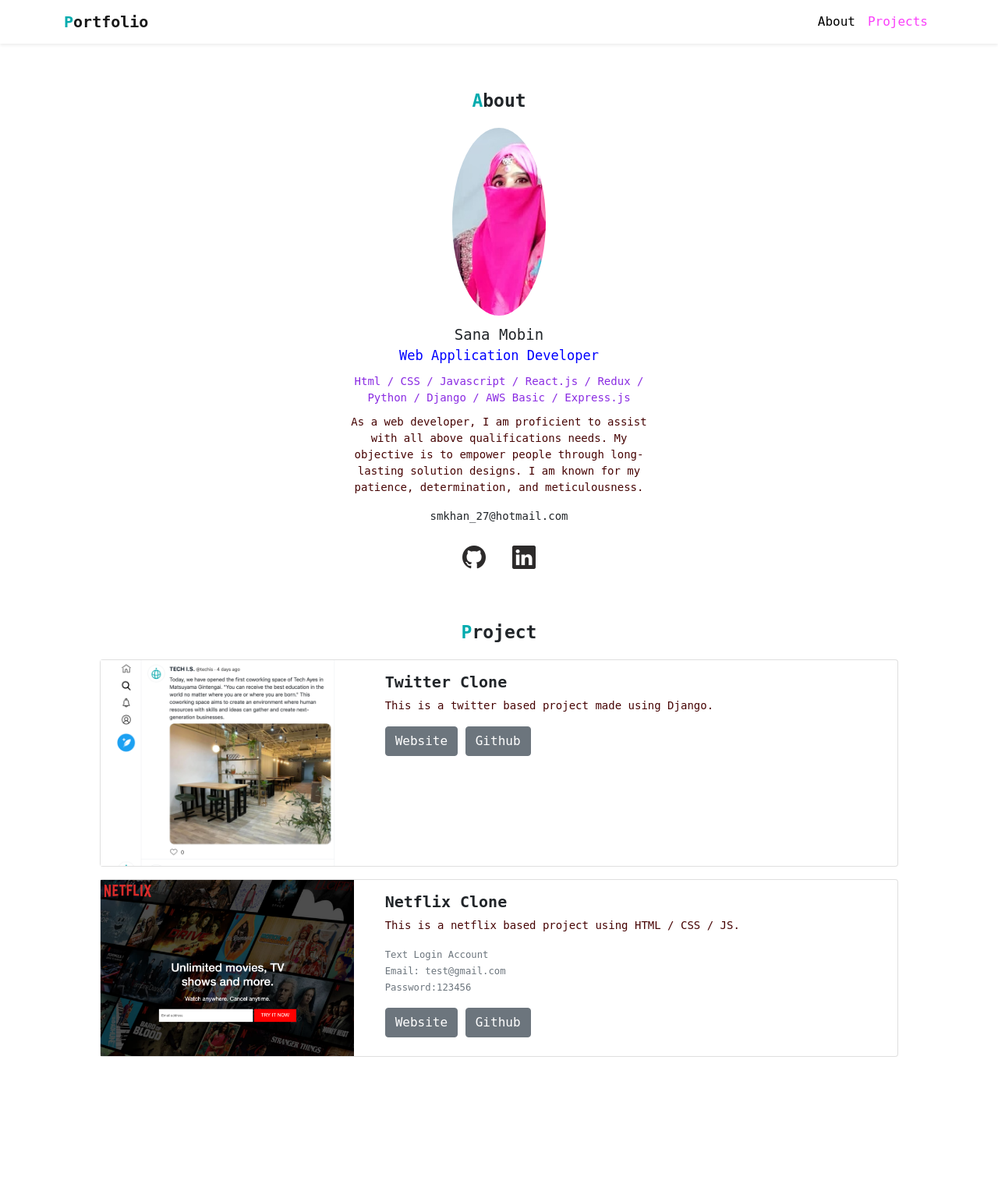
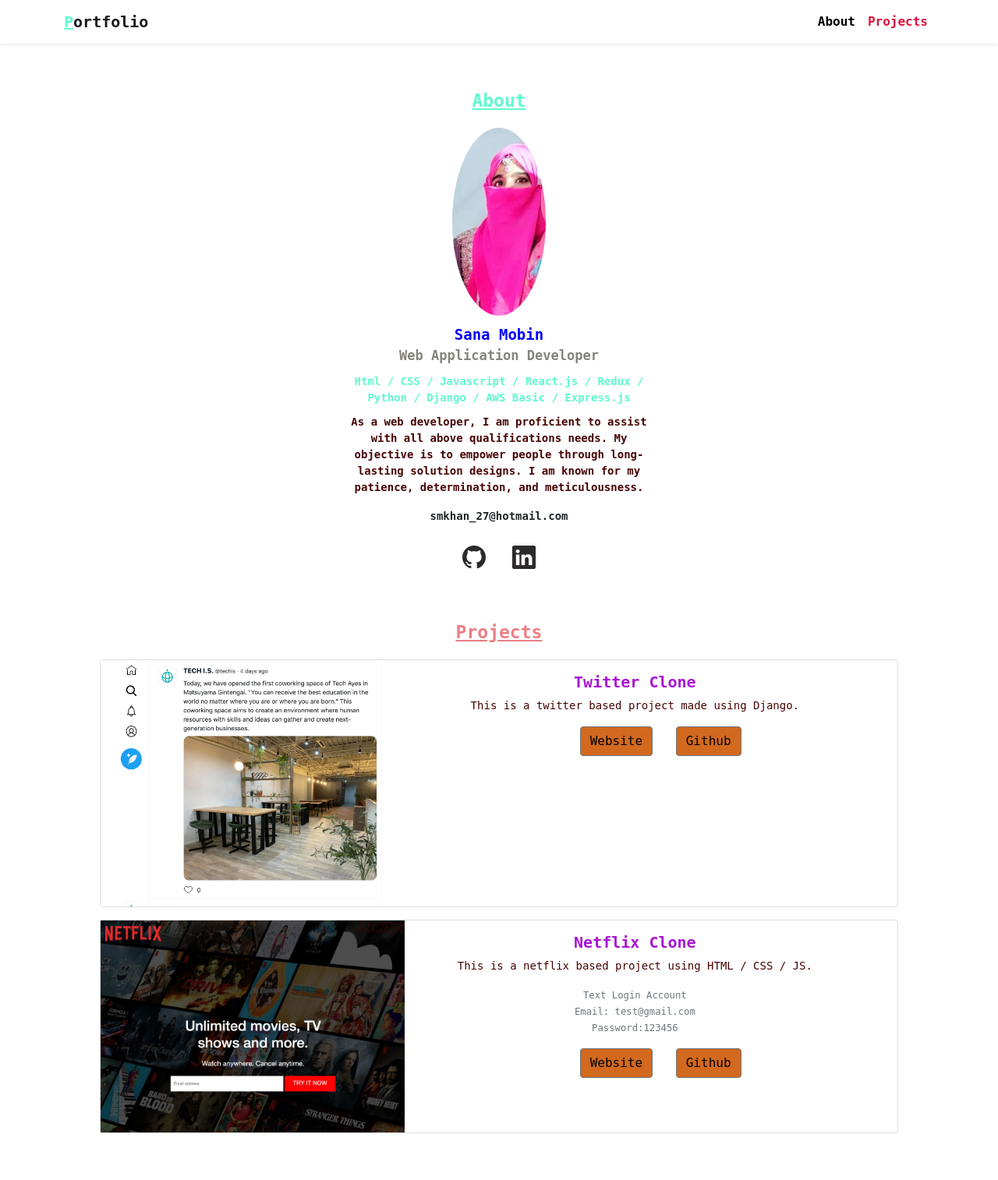
Before and after one commit to sana-khan27/PORTFOLIO, a PHP site: page / in a window 1280 px wide. Shown: the whole page at 78% size. Before the commit the page ends 1356 px from the top, so only its background shows below. Run offline with PHP 8.4, Linux system fonts and the light colour scheme; some libraries are stand-ins or nearby versions.

Commit message:
some innovation

```diff
--- a/index.html
+++ b/index.html
@@ -27,7 +27,7 @@
           <a class="nav-link font-black"  href="#about">About</a>
         </li>
         <li class="nav-item">
-          <a class="nav-link font-pink"  href="#projects">Projects</a>
+          <a class="nav-link font-crimson"  href="#projects">Projects</a>
         </li>
      </ul>
     </div>
@@ -35,7 +35,7 @@
 </nav>
 
 <div id="about">
-   <h2><span class="font-primary">A</span>bout</h2>
+   <h2><span class="font-primary">About</span></h2>
    <img src="images/Sana-portrait.jpg">
    <div class="name">Sana Mobin</div>
    <div class="vocation">Web Application Developer</div>
@@ -51,8 +51,8 @@
     </div>
  </div>
 
-<div id="project">
-    <h2><span class="font-primary">P</span>roject</h2>
+<div id="projects">
+    <h2><span class="primary">Projects</span></h2>
 
 <div class="card mb-3">
   <div class="row">
--- a/style.css
+++ b/style.css
@@ -9,8 +9,10 @@
 }
 
 .font-primary{
-    color: #00abae
+    color: rgb(96, 249, 208);
+    text-decoration: underline;
 }
+
 
 .title-icon{
     font-size: 20px;
@@ -28,12 +30,14 @@
 }
 
 
-a.font-pink{
-    color: #fa40fa !important;
+a.font-crimson{
+    color:crimson !important;
+    font-weight: bold;
 }
 
 a.font-black{
     color: #000 !important;
+    font-weight: bold;
 }
 
 /*****************
@@ -45,6 +49,7 @@
     margin: 60px auto;
     max-width: 400px;
     text-align: center;
+    font-weight:bold;
 }
 
 #about img {
@@ -55,20 +60,25 @@
 
 #about .name{
 font-size: 19px;
+color: blue;
+font-weight: bold;
+font-style: Arial ;
 }
 #about .vocation{
     font-size: 17px;
-    color: blue;
+    color:rgb(133,132,123);
     margin-bottom: 10px;
 }
 #about .skills{
     font-size: 14px;
-    color: blueviolet;
+    color: rgb(96, 249, 208);
     margin-bottom: 10px;
+    font-weight: semi-bold;
 }
 #about .email{
     margin-top: 14px;
     font-size:14px ;
+    font-weight: bold;
 }
 
 #about .icons{
@@ -85,18 +95,34 @@
 PROJECT
 
 ***************************/
-#project{
+#projects{
     margin: 60px auto;
     width:80% ;
+    color:rgb(236,126,134);
 }
 
-#project h2{
+#projects h2{
+    text-align: center;
+    text-decoration: underline;
+}
+#projects .card img{
+    width: 120%;
+}
+
+#projects .card-title{
+    font-weight: bold;
+    color: rgb(168,19,212);
     text-align: center;
 }
-#project .card img{
-    width: 100%;
+
+#projects .card-text{
+    color: rgb(71, 4, 4);
+    text-align: center;
 }
 
-#project .card-title{
-    font-weight: bold;
+.btn-secondary{
+    margin-left: 250px;
+    margin-right: -230px;
+    background-color:chocolate;
+    color:black;
 }
```
